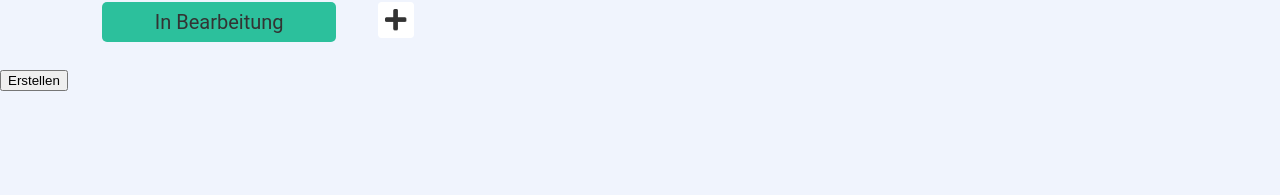
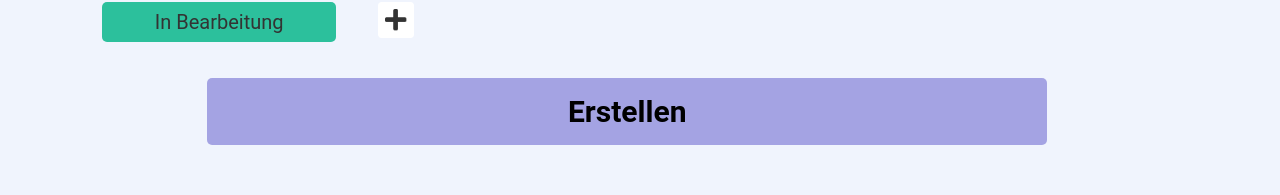
Before and after one commit to andreasp1988/taskapp, a React (Create React App) app in the folder frontend/: page /addAufgabe in a window 1280 px wide. Shown: the part 481-676 px from the top of the page. Built offline with nearby package versions, Linux system fonts and the light colour scheme.

Commit message:
style for button Erstellen

```diff
--- a/frontend/src/components/AddAufgabe.js
+++ b/frontend/src/components/AddAufgabe.js
@@ -1,4 +1,3 @@
-import ButtonAddUpd from "./ButtonAddUpd";
 import Nav from "./Nav";
 import '../css/AddUpdAufgabe.css'
 
@@ -92,13 +91,6 @@ const AddAufgabe = () => {
                     </div>
                     <section className="category">
                         <label>Kategorie</label>
-                        {/* <section>
-                            <button>Ausstehend</button>
-                            <button>Fertig</button>
-                        </section><section>
-                            <button>In Bearbeitung</button>
-                            <button><img src="/img/plus.png" alt="" /></button>
-                        </section> */}
                         <section>
                             <input type="radio" name="kategorie" id="ausstehend" value="Ausstehend" onClick={handleCategoryInput} />
                             <label htmlFor="ausstehend">Ausstehend</label>
@@ -112,8 +104,8 @@ const AddAufgabe = () => {
                         </section>
                     </section>
                 </form>
+                <button onClick={saveAufgabe}>Erstellen </button>
             </div>
-            <button onClick={saveAufgabe}>Erstellen </button>
             <Nav />
         </>
 
--- a/frontend/src/css/AddUpdAufgabe.css
+++ b/frontend/src/css/AddUpdAufgabe.css
@@ -135,3 +135,20 @@ text-align: left;
 .category input[type="radio"]:checked+label{
     font-weight: bold;
   }
+
+.addAufgabe button{
+    background: rgba(90, 85, 202, 0.5);
+    display: block;
+    margin: 0 auto;
+    width: 80%;
+    border-radius: 5px;
+    border:none;
+    padding: 2vh 30%;
+    font-size: 1.875rem;
+    font-weight: bold;
+    font-family: 'Roboto', sans-se
+}
+
+.addAufgabe form{
+    margin-bottom: 3vh;
+}
```
